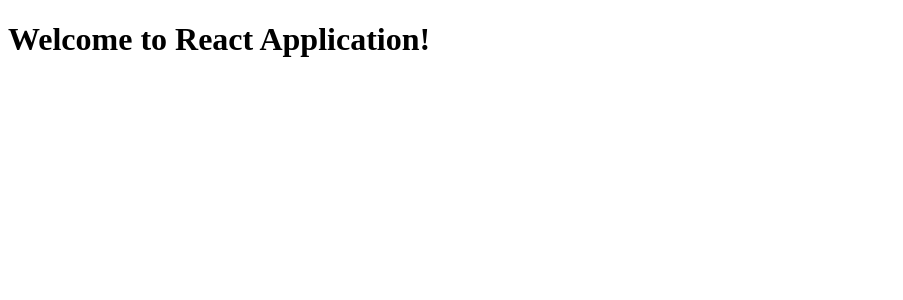
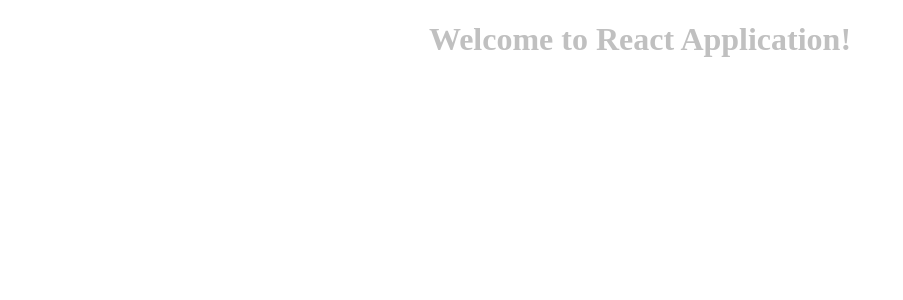
Before and after one commit to willytjandra/react-app, a React app: page / in a window 1280 px wide. Shown: the top 300 px of the page, without its empty margins (0-903 px from the left). Built offline with nearby package versions, Linux system fonts and the light colour scheme.

Commit message:
add support for css
- install dev dependencies style-loader and css-loader
- configure both loaders in webpack
- add basic css for App component

```diff
--- a/package.json
+++ b/package.json
@@ -23,8 +23,10 @@
     "@types/react": "^18.2.6",
     "@types/react-dom": "^18.2.4",
     "babel-loader": "^9.1.2",
+    "css-loader": "^6.7.3",
     "html-webpack-plugin": "^5.5.1",
     "prettier": "^2.8.8",
+    "style-loader": "^3.3.2",
     "typescript": "^5.0.4",
     "webpack": "^5.82.0",
     "webpack-cli": "^5.1.0",
--- /dev/null
+++ b/src/App.module.css
@@ -0,0 +1,4 @@
+.title {
+  text-align: center;
+  color: silver;
+}
--- a/src/App.tsx
+++ b/src/App.tsx
@@ -1,3 +1,5 @@
-const App = () => <h1>Welcome to React Application!</h1>
+import styles from './App.module.css'
+
+const App = () => <h1 className={styles.title}>Welcome to React Application!</h1>
 
 export default App
--- /dev/null
+++ b/src/typings.d.ts
@@ -0,0 +1 @@
+declare module '*.module.css'
--- a/webpack.config.js
+++ b/webpack.config.js
@@ -23,6 +23,10 @@ module.exports = {
         exclude: /node_modules/,
         use: ['babel-loader'],
       },
+      {
+        test: /\.css$/,
+        use: ['style-loader', 'css-loader'],
+      },
     ],
   },
   resolve: {
```
Also changed, not shown: 1 other file (tests, documents, lock files or other folders).
